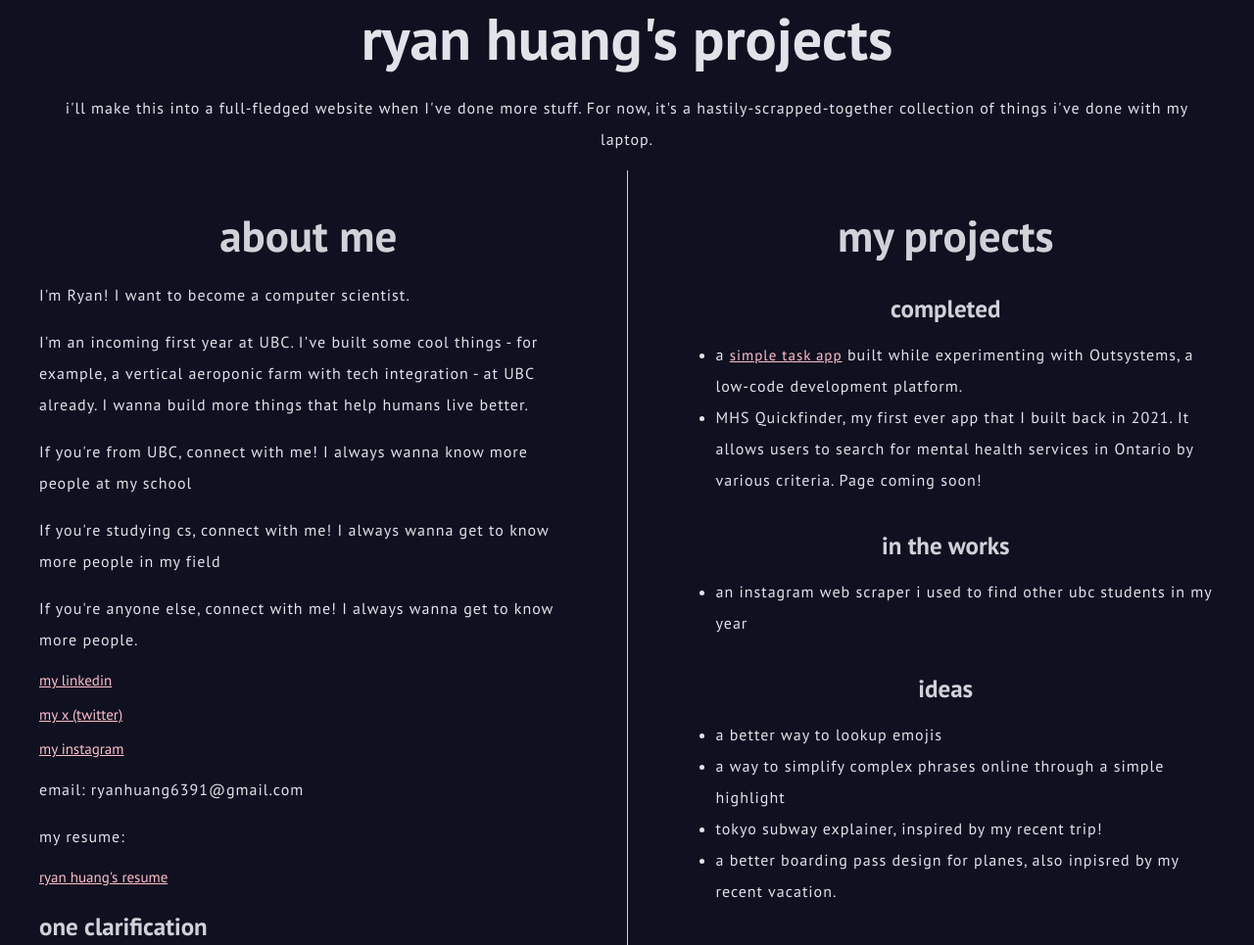
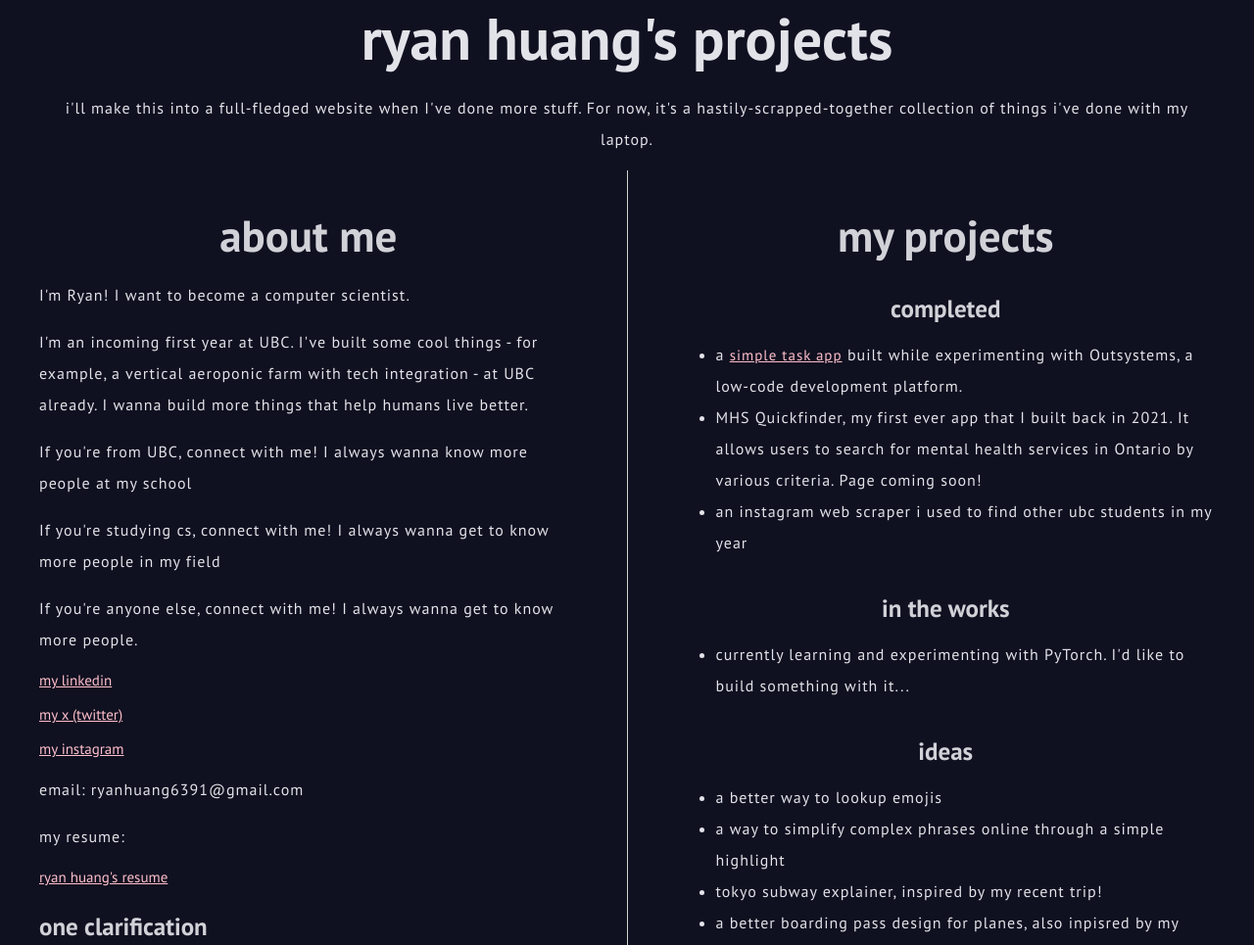
Before and after one commit to ricd99/ricd99.github.io, a plain HTML site: page index.html in a window 1280 px wide. Shown: the top 965 px of the page at 98% size. Drawn offline with Linux system fonts and the light colour scheme.

Commit message:
updated project text

```diff
--- a/index.html
+++ b/index.html
@@ -88,6 +88,10 @@
                 allows users to search for mental health services in Ontario by
                 various criteria. Page coming soon!
               </li>
+              <li>
+                an instagram web scraper i used to find other ubc students in my
+                year
+              </li>
             </ul>
           </div>
           <div>
@@ -96,8 +100,7 @@
             </div>
             <ul>
               <li>
-                an instagram web scraper i used to find other ubc students in my
-                year
+                currently learning and experimenting with PyTorch. I'd like to build something with it...
               </li>
             </ul>
           </div>
```
